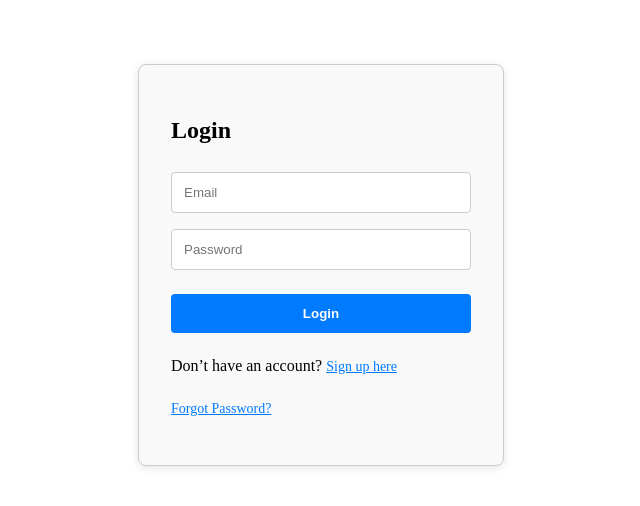
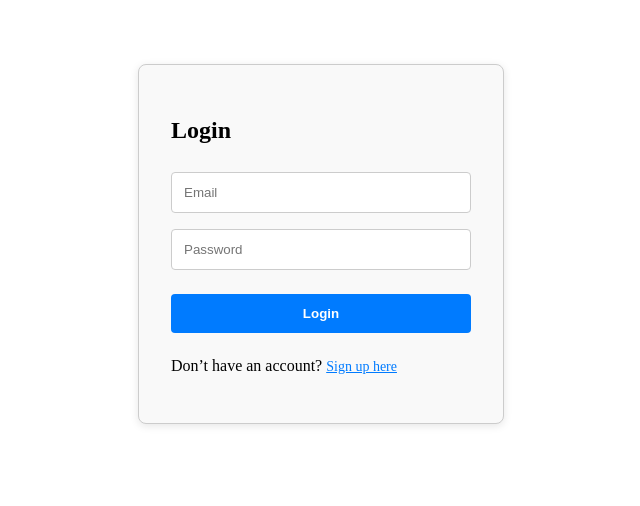
Before and after one commit to Laksh921/Food-Tracker-Hyperbots, a React (Vite) app: page /login in a window 1280 px wide. Shown: the top 506 px of the page, without its empty margins (319-959 px from the left). Built offline with nearby package versions, Linux system fonts and the light colour scheme.

Commit message:
final commit

```diff
--- a/src/auth/login.tsx
+++ b/src/auth/login.tsx
@@ -57,13 +57,6 @@ const LoginPage: React.FC = () => {
         </span>
       </p>
 
-      <p>
-        <span className="link-text" onClick={() => navigate('/reset-password')}>
-          Forgot Password?
-        </span>
-      </p>
-
-
       {error && <p className="error">{error}</p>}
     </div>
   );
```
